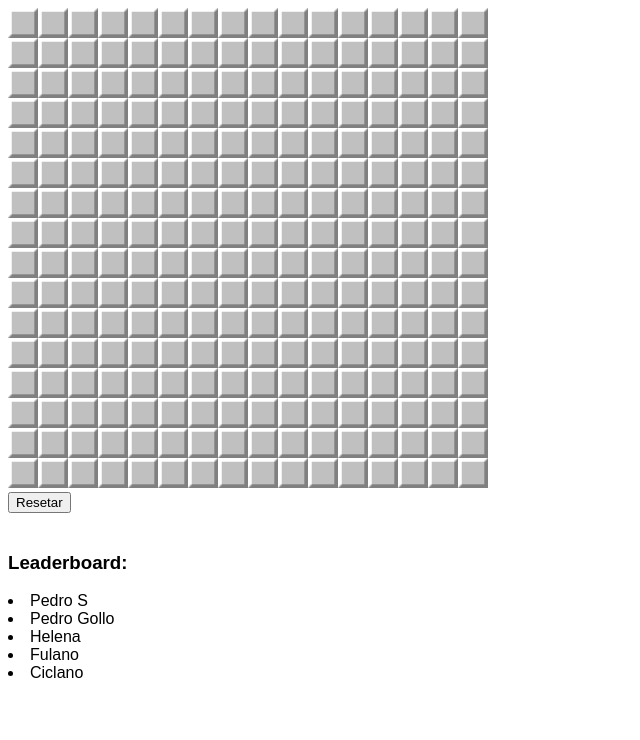
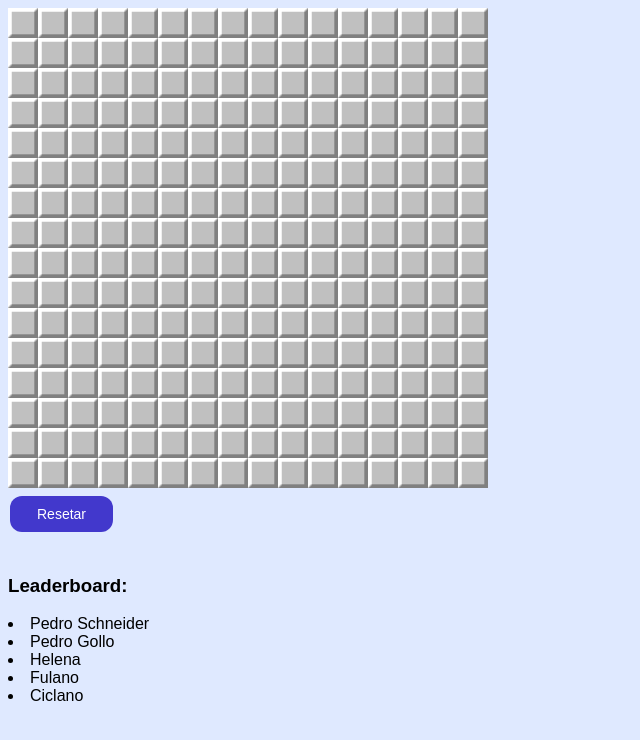
Before and after one commit to pbgollo/pwa-test, a plain HTML site: page index.html in a window 1280 px wide. Shown: the whole page, without its empty margins (0-640 px from the left). Drawn offline with Linux system fonts and the light colour scheme.

Commit message:
Alterações

```diff
--- a/css/style.css
+++ b/css/style.css
@@ -1,5 +1,6 @@
 body {
   font-family: sans-serif;
+  background-color: #dfe9ff;
 }
 
 /* Make content area fill the entire browser window */
@@ -21,3 +22,22 @@ html,
 .title {
   font-size: 3rem;
 }
+
+.reset-button {
+  background-color: #4238cc; /* Cor de fundo verde */
+  border: none; /* Remover borda */
+  color: white; /* Cor do texto branca */
+  padding: 10px 27px; /* Espaçamento interno */
+  text-align: center; /* Alinhar o texto ao centro */
+  text-decoration: none; /* Remover sublinhado */
+  display: inline-block; /* Exibição em linha */
+  font-size: 14px; /* Tamanho da fonte */
+  margin: 4px 2px; /* Margem */
+  cursor: pointer; /* Cursor de ponteiro */
+  border-radius: 12px; /* Bordas arredondadas */
+  transition: background-color 0.3s ease; /* Transição para efeito hover */
+}
+
+.reset-button:hover {
+  background-color: #653adb; /* Cor de fundo no hover */
+}
--- a/index.html
+++ b/index.html
@@ -2,7 +2,7 @@
 <html lang="en">
 <head>
   <meta charset="utf-8">
-  <title>Hello World</title>
+  <title>Minesweeper</title>
   <link rel="manifest" href="manifest.json">
   <link rel="stylesheet" href="css/style.css">
   <link rel="icon" href="favicon.ico" type="image/x-icon" />
@@ -20,7 +20,7 @@
     <!-- canvas gonna be rendered here -->
   </div>
   <div>
-    <button id="resetGame">Resetar</button>
+    <button id="resetGame" class="reset-button">Resetar</button>
   </div>
   <div id="leaderboard" style="padding-top: 20px;">
     <h3>Leaderboard:</h3>
```
Also changed, not shown: assets/leaderboard.txt, favicon.ico, images/hello-icon-128.png, images/hello-icon-144.png, images/hello-icon-152.png, images/hello-icon-192.png, images/hello-icon-256.png, images/hello-icon-512.png.
